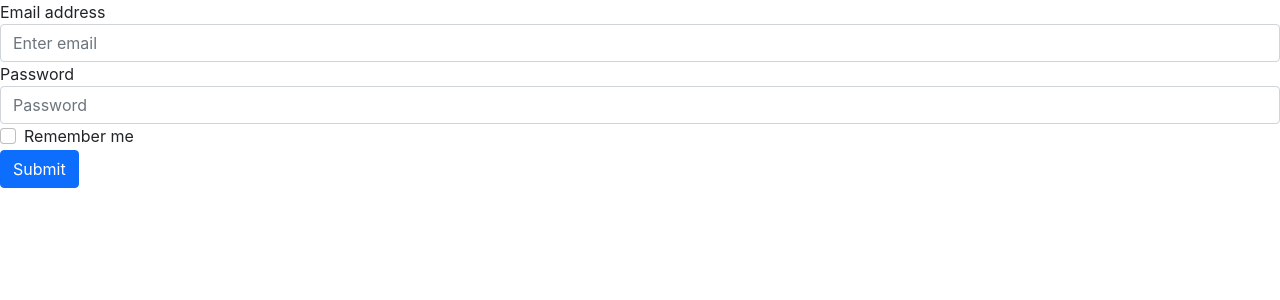
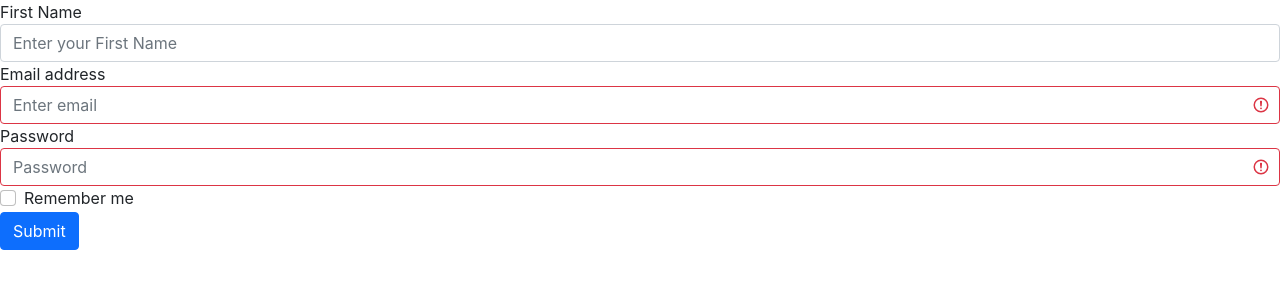
Before and after one commit to AurelienVERRIER/Form, a React (Create React App) app: page / in a window 1280 px wide. Shown: the top 300 px of the page. Built offline with nearby package versions, Linux system fonts and the light colour scheme.

Commit message:
exercise 2 almost done

```diff
--- a/src/App.js
+++ b/src/App.js
@@ -6,6 +6,7 @@ class App extends React.Component {
 constructor () {
   super ()
   this.state = {
+    firsName: "",
     email: "",
     password: "",
     rememberMe: false,
@@ -16,61 +17,99 @@ constructor () {
 }
 
 
-// emailsValid = /^[\w\.]+@([\w-]+\.)+[\w-]{2,4}$/.test(this.state.email);
-
 
 
 
 handleEmailChange = (e) => {
   this.setState({email: e.target.value})
-  if ('/^[\w\.]+@([\w-]+\.)+[\w-]{2,4}$/'.test(this.state.email)) {
-    this.setState({emailIsValid: "true"})
+  if (/^[\w\.]+@([\w-]+\.)+[\w-]{2,4}$/.test(this.state.email)) {
+    this.setState({emailIsValid: true})
 }
 }
 
 handlePasswordChange = (e) => {
-  this.state({password: e.target.value})
+  this.setState({password: e.target.value})
 
   if (this.state.password.length >5) {
-    this.setState({passwordIsValid:"true"})
+    this.setState({passwordIsValid: true})
   }
 }
 
 handleRememberMeChange = (e) => {
-  this.setState({rememberMe: "true"})
+  this.setState({rememberMe: true})
 }
 
 handleSubmit = (e) => {
   e.preventDefault();
   if (this.state.emailIsValid && this.state.passwordIsValid) {
-    this.setState({isSubmitted: "true"})
+    this.setState({isSubmitted: true})
   }
 }
 
+
+
 render () {
+
+  const emailIsValid = this.state.emailIsValid
+  const passwordIsValid = this.state.passwordIsValid
+
   return (
     <>
 
-      <form>
+      <form onSubmit={this.handleSubmit}>
 
-        <div class="form-group">
-          <label for="inputEmail1">Email address</label>
-          <input type="email" onChange={this.handleEmailChange} className="form-control" id="exampleInputEmail1" aria-describedby="emailHelp" placeholder="Enter email"/>
+        <div className="form-group">
+          <label htmlFor="inputFirstName">First Name</label>
+          <input type="text" onChange={this.handleLastNameChange} className="form-control" id="inputFirstName"  placeholder="Enter your First Name"/>
         </div>
 
-        <div class="form-group">
-          <label for="inputPassword1">Password</label>
-          <input type="password" onChange={this.handlePasswordChange} className="form-control" id="exampleInputPassword1" placeholder="Password"/>
+        {emailIsValid ? (
+
+        <div className="form-group">
+          <label htmlFor="inputEmail1">Email address</label>
+          <input type="email" onChange={this.handleEmailChange} className="form-control is-valid" id="exampleInputEmail1" aria-describedby="emailHelp" placeholder="Enter email"/>
         </div>
 
-        <div class="form-group form-check">
-          <input type="checkbox" onChange={this.handleRememberMeChange} className="form-check-input" id="exampleCheck1"/>
-          <label class="form-check-label" for="exampleCheck1">Remember me</label>
+        ) : (
+
+        <div className="form-group">
+          <label htmlFor="inputEmail1">Email address</label>
+          <input type="email" onChange={this.handleEmailChange} className="form-control is-invalid" id="exampleInputEmail1" aria-describedby="emailHelp" placeholder="Enter email"/>
         </div>
 
-        <button type="submit" onSubmit={this.handleSubmit} className="btn btn-primary">Submit</button>
+        )}
+
+
+        {passwordIsValid ? (
+
+        <div className="form-group">
+          <label htmlFor="inputPassword1">Password</label>
+          <input type="password" onChange={this.handlePasswordChange} className="form-control is-valid" id="inputPassword1" placeholder="Password"/>
+        </div>
+
+        ) : (
+
+        <div className="form-group">
+          <label htmlFor="inputPassword1">Password</label>
+          <input type="password" onChange={this.handlePasswordChange} className="form-control is-invalid" id="inputPassword1" placeholder="Password"/>
+        </div>
+
+        )}
+
+
+
+
+
+        <div className="form-group form-check">
+          <input type="checkbox" onChange={this.handleRememberMeChange} className="form-check-input" id="exampleCheck1"/>
+          <label className="form-check-label" htmlFor="exampleCheck1">Remember me</label>
+        </div>
+
+        <button type="submit"  className="btn btn-primary">Submit</button>
 
       </form>
+
+      {/* )} */}
 
     </>
   )
```
